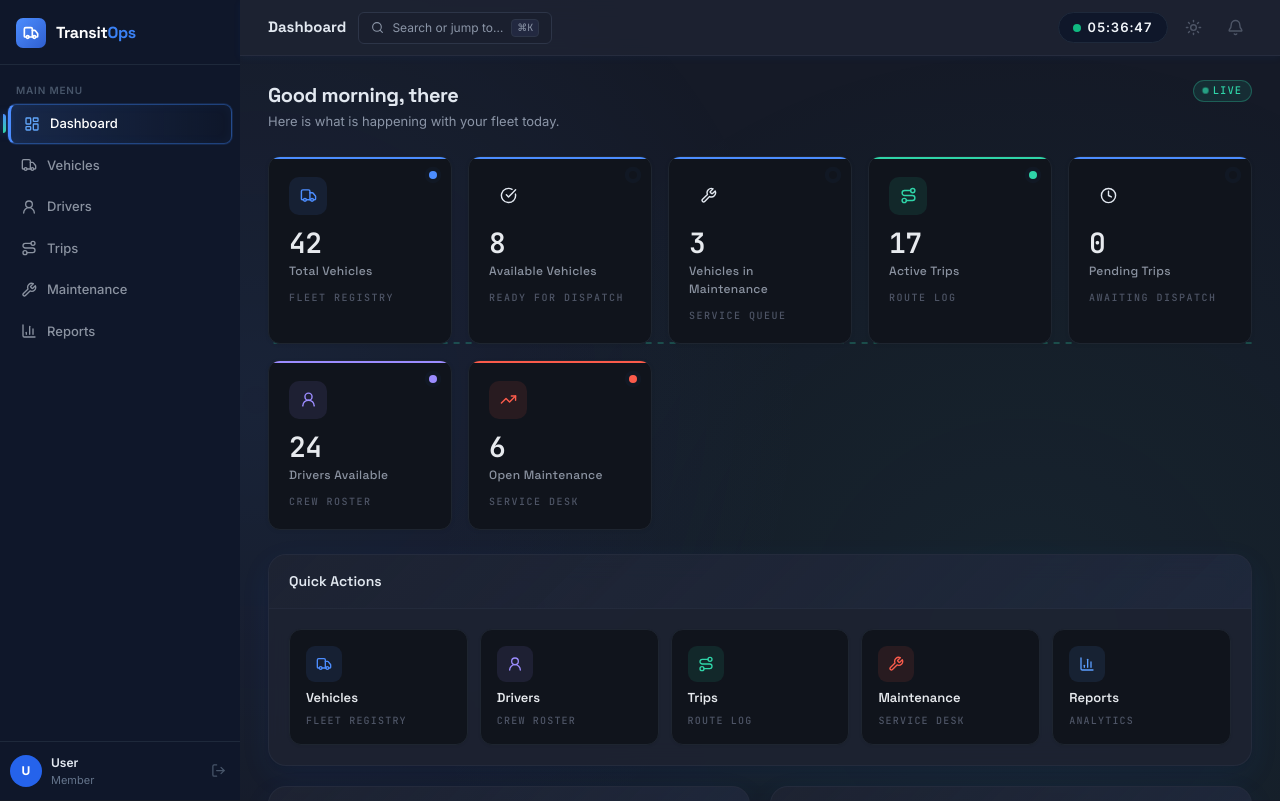
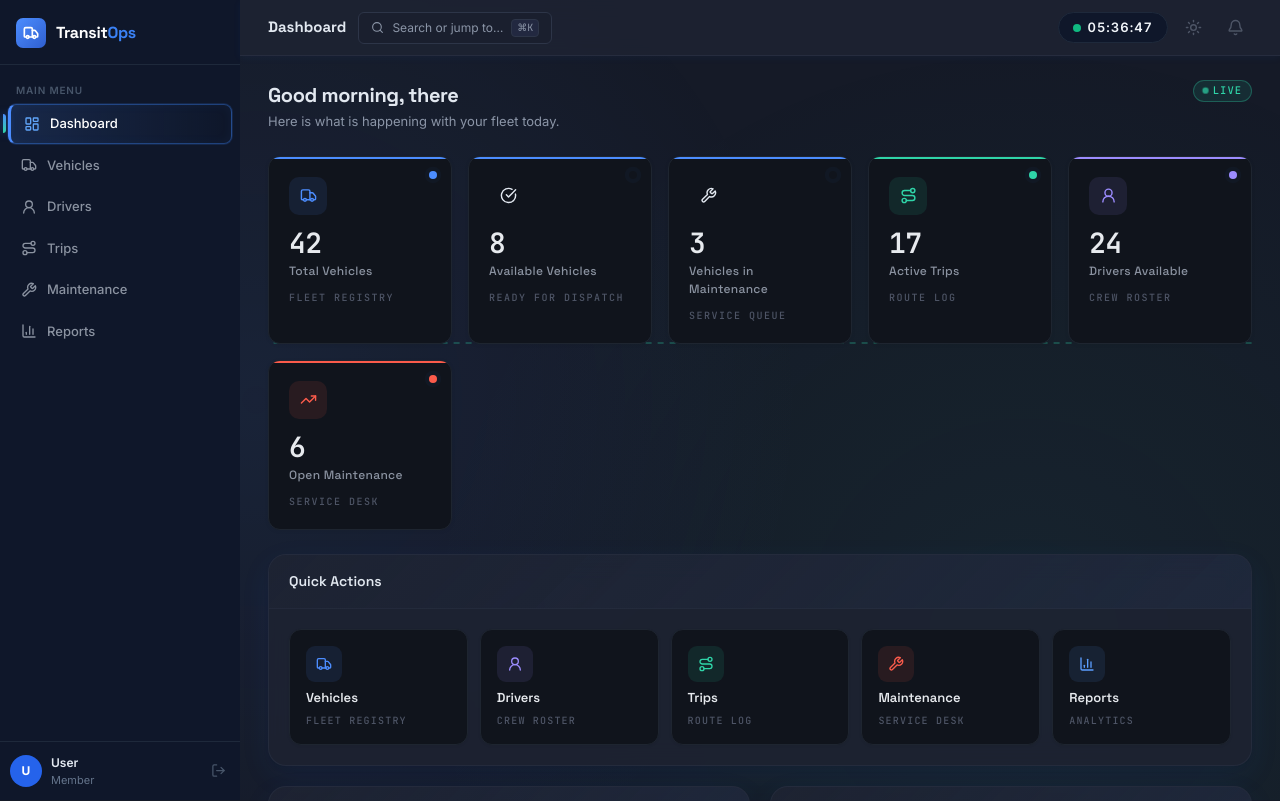
Before and after one commit to Diyap235/TransitOps-Fleet-Management, a React (Vite) app in the folder frontend/: page / in a window 1280 px wide. Shown: the top 801 px of the page. Built offline with nearby package versions, Linux system fonts and the light colour scheme; sample sign-in values are in the browser's storage.

Commit message:
little change

```diff
--- a/frontend/src/pages/Dashboard.jsx
+++ b/frontend/src/pages/Dashboard.jsx
@@ -44,7 +44,6 @@ const Dashboard = () => {
     { label: 'Available Vehicles',    caption: 'READY FOR DISPATCH', value: availableVehicles,               Icon: CheckCircle, accent: 'var(--dc-green)',  accentBg: 'var(--dc-green-bg)'  },
     { label: 'Vehicles in Maintenance', caption: 'SERVICE QUEUE',   value: vehiclesInMaintenance,           Icon: Wrench,      accent: 'var(--dc-orange)', accentBg: 'var(--dc-orange-bg)' },
     { label: 'Active Trips',          caption: 'ROUTE LOG',          value: dashboardStats.activeTrips,      Icon: Route,       accent: 'var(--dc-teal)',   accentBg: 'var(--dc-teal-bg)'   },
-    { label: 'Pending Trips',         caption: 'AWAITING DISPATCH',  value: pendingTrips,                    Icon: Clock,       accent: 'var(--dc-yellow)', accentBg: 'var(--dc-yellow-bg)' },
     { label: 'Drivers Available',     caption: 'CREW ROSTER',        value: dashboardStats.driversAvailable, Icon: UserRound,  accent: 'var(--dc-violet)', accentBg: 'var(--dc-violet-bg)' },
     { label: 'Open Maintenance',      caption: 'SERVICE DESK',       value: dashboardStats.openMaintenance,  Icon: TrendingUp,  accent: 'var(--dc-red)',    accentBg: 'var(--dc-red-bg)'    },
   ];
```
